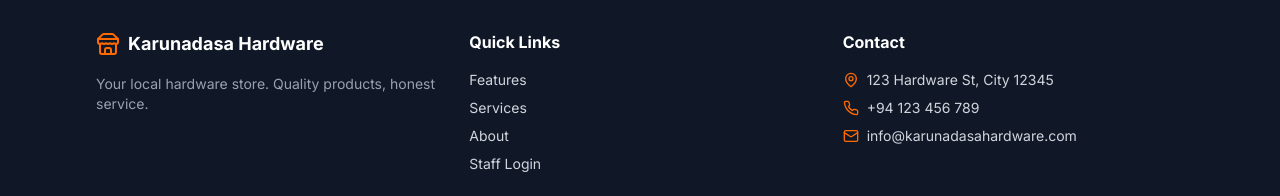
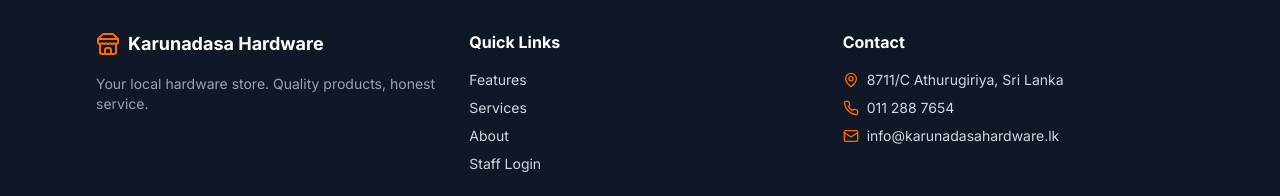
Before and after one commit to AdeepaK2/is_karunadasa_hardware, a Next.js app: page / in a window 1280 px wide. Shown: the part 3582-3778 px from the top of the page. Built offline with nearby package versions, Linux system fonts and the light colour scheme.

Commit message:
feat: Update contact information in Footer component for accuracy

```diff
--- a/src/components/landing/Footer.tsx
+++ b/src/components/landing/Footer.tsx
@@ -46,15 +46,15 @@ export default function Footer() {
             <ul className="space-y-2 text-sm">
               <li className="flex items-start gap-2">
                 <MapPin className="w-4 h-4 text-orange-500 flex-shrink-0 mt-0.5" />
-                <span>123 Hardware St, City 12345</span>
+                <span>8711/C Athurugiriya, Sri Lanka</span>
               </li>
               <li className="flex items-center gap-2">
                 <Phone className="w-4 h-4 text-orange-500" />
-                <span>+94 123 456 789</span>
+                <span>011 288 7654</span>
               </li>
               <li className="flex items-center gap-2">
                 <Mail className="w-4 h-4 text-orange-500" />
-                <span>info@karunadasahardware.com</span>
+                <span>info@karunadasahardware.lk</span>
               </li>
             </ul>
           </div>
```
